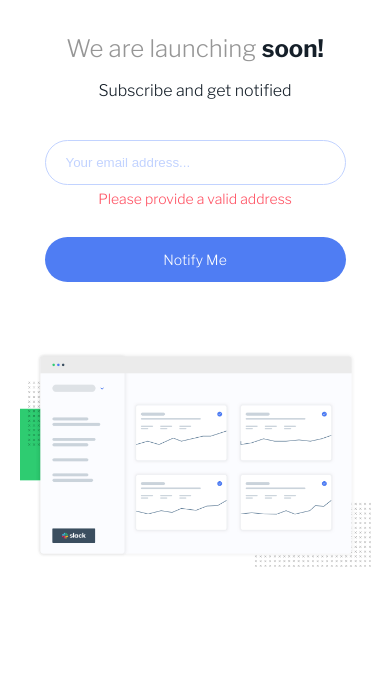
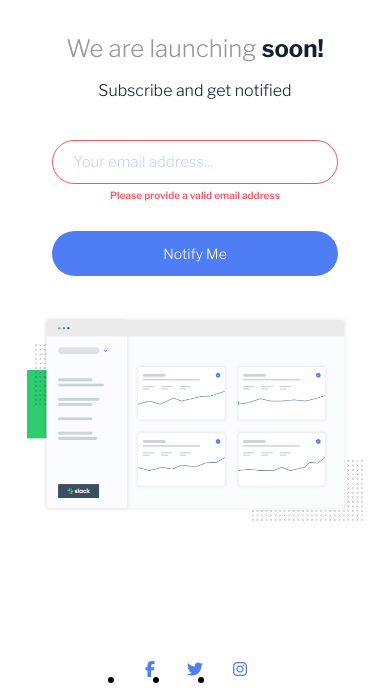
Before and after one commit to Jorge-PMarin/ping-coming-soon-page-FM, a plain HTML site: page index.html in a window 390 px wide. Shown: the part 127-820 px from the top of the page. Drawn offline with nearby package versions, Linux system fonts and the light colour scheme.

Commit message:
mobile and desktop designs finished

```diff
--- a/index.html
+++ b/index.html
@@ -37,15 +37,15 @@
         <h1 class="coming-page__title">We are launching <span>soon!</span></h1>
         <p class="coming-page__text">Subscribe and get notified</p>
         <form class="coming-page__form">
-          <div>
+          <div class="coming-page__group">
             <label for="coming-page__email">Email:</label>
             <input
               type="text"
               id="coming-page__email"
-              class="coming-page__email"
+              class="coming-page__email coming-page__email--active"
               placeholder="Your email address..."
             />
-            <small>Please provide a valid address</small>
+            <small>Please provide a valid email address</small>
           </div>
           <button>Notify me</button>
         </form>
@@ -62,20 +62,18 @@
 
       <footer>
         <ul class="coming-page__social">
-          <li class="coming-page__icon">
-            <a href="#" class="coming-page__facebook"
-              ><i class="fa-brands fa-facebook-f"></i
+          <li>
+            <a
+              href="#"
+              class="coming-page__icon fa-brands fa-facebook-f"
             ></a>
           </li>
-          <li class="coming-page__icon">
-            <a href="#" class="coming-page__twitter"
-              ><i class="fa-brands fa-twitter"></i
-            ></a>
+          <li>
+            <a href="#" class="coming-page__icon fa-brands fa-twitter"></a>
           </li>
-          <li class="coming-page__icon">
-            <a href="#" class="coming-page__instagram"
-              ><i class="fa-brands fa-instagram"></i
-            ></a>
+          <li>
+            <a href="#" class="coming-page__icon fa-brands fa-instagram"
+              ></a>
           </li>
         </ul>
         <small class="coming-page__copyright">
--- a/styles.css
+++ b/styles.css
@@ -25,7 +25,7 @@ body {
 }
 
 .coming-page {
-  max-width: 90%;
+  max-width: 86%;
   margin: 4rem auto;
 }
 
@@ -67,7 +67,7 @@ body {
 }
 
 .coming-page__form {
-  margin-bottom: 7rem;
+  margin-bottom: 4rem;
   padding: 0 2.5rem;
 }
 
@@ -77,22 +77,30 @@ body {
 
 .coming-page__email {
   width: 100%;
-  padding: 1.4rem 2rem;
+  padding: 1.2rem 2rem;
   border-radius: 10rem;
   border: 0.1rem solid var(--pale-blue);
   margin-bottom: 0.5rem;
+  font-size: 1.5rem;
+  color: var(--very-dark-blue);
+  font-family: inherit;
 }
 
 .coming-page__email::placeholder {
   color: var(--pale-blue);
 }
 
+.coming-page__email--active {
+  border: 0.1rem solid var(--light-red);
+}
+
 .coming-page__form small {
   display: block;
   text-align: center;
-  font-size: 1.4rem;
+  font-size: 1rem;
+  font-weight: 600;
   color: var(--light-red);
-    margin-bottom: 3rem;
+  margin-bottom: 3rem;
 }
 
 .coming-page__form button {
@@ -103,12 +111,17 @@ body {
   background-color: var(--blue);
   font-family: inherit;
   font-size: 1.4rem;
-  color: #fff;
+  color: rgb(255, 255, 255);
   text-transform: capitalize;
+  cursor: pointer;
+}
+
+.coming-page__form button:hover {
+  background-color: hsl(223, 87%, 70%);
 }
 
 .coming-page__img {
-    margin-bottom: 13rem;
+  margin-bottom: 13rem;
 }
 
 .coming-page__img img {
@@ -125,9 +138,29 @@ body {
   margin-left: 3rem;
 }
 
-.coming-page__icon i {
+.coming-page__icon {
   color: var(--blue);
   cursor: pointer;
+  font-size: 1.6rem;
+  text-decoration: none;
+  width: 3.5rem;
+  height: 3.5rem;
+  position: relative;
+  border-radius: 50%;
+  margin: 0 0.5rem 0 0.5rem;
+  transition: background-color 0.5s ease;
+}
+
+.coming-page__icon::before {
+  position: absolute;
+  left: 50%;
+  top: 50%;
+  transform: translate(-50%, -50%);
+}
+
+.coming-page__icon:hover {
+  background-color: var(--blue);
+  color: #fff;
 }
 
 .coming-page__copyright {
@@ -136,3 +169,44 @@ body {
   text-align: center;
   color: var(--gray);
 }
+
+@media (min-width: 576px) {
+  .coming-page {
+    max-width: 50rem;
+  }
+}
+
+@media (min-width: 768px) {
+  .coming-page {
+    max-width: 70rem;
+  }
+
+  .coming-page__title {
+    font-size: 5.2rem;
+  }
+
+  .coming-page__text {
+    font-size: 2rem;
+  }
+
+  .coming-page__form {
+    display: flex;
+  }
+
+  .coming-page__group {
+    flex: 2;
+  }
+
+  .coming-page__form button {
+    flex: 1;
+    align-self: flex-start;
+    height: 4.8rem;
+    margin-left: 1.5rem;
+  }
+
+  .coming-page__form small {
+    text-align: left;
+    margin-left: 2.5rem;
+  }
+
+}
```
